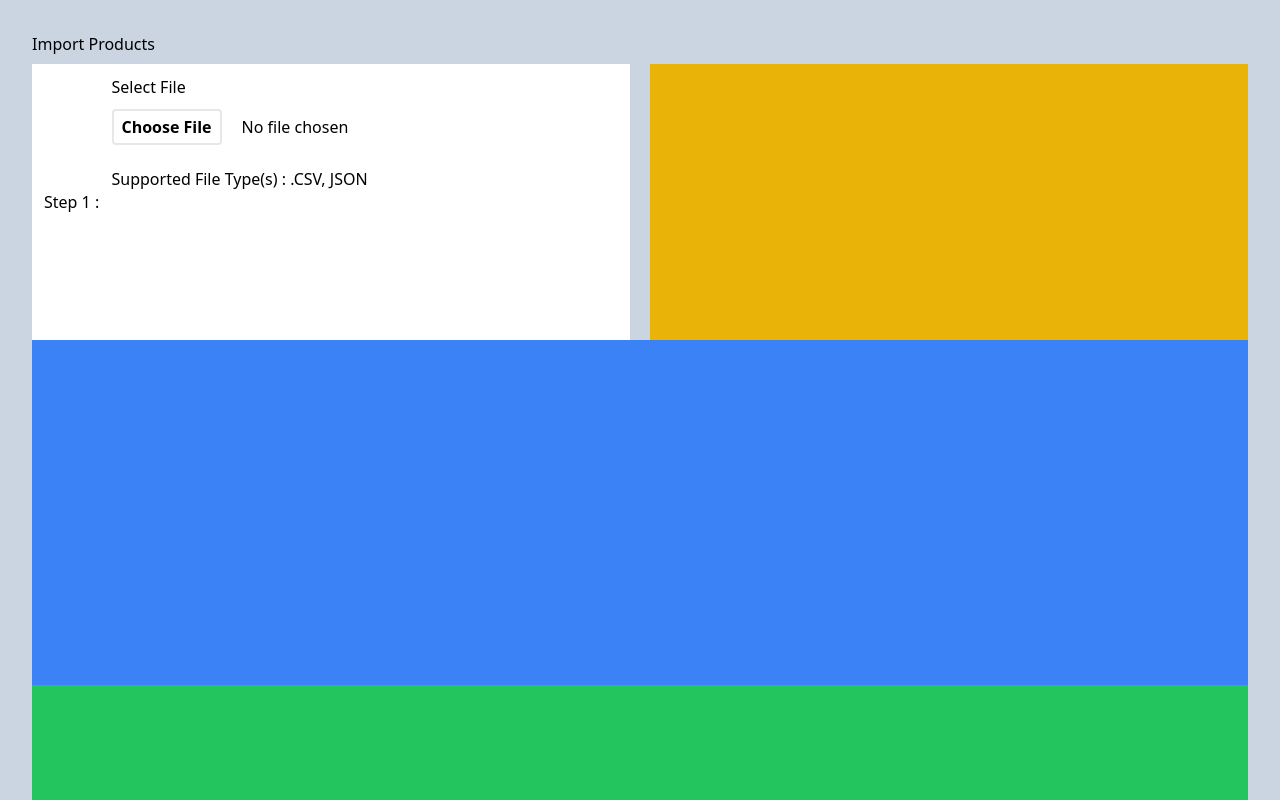
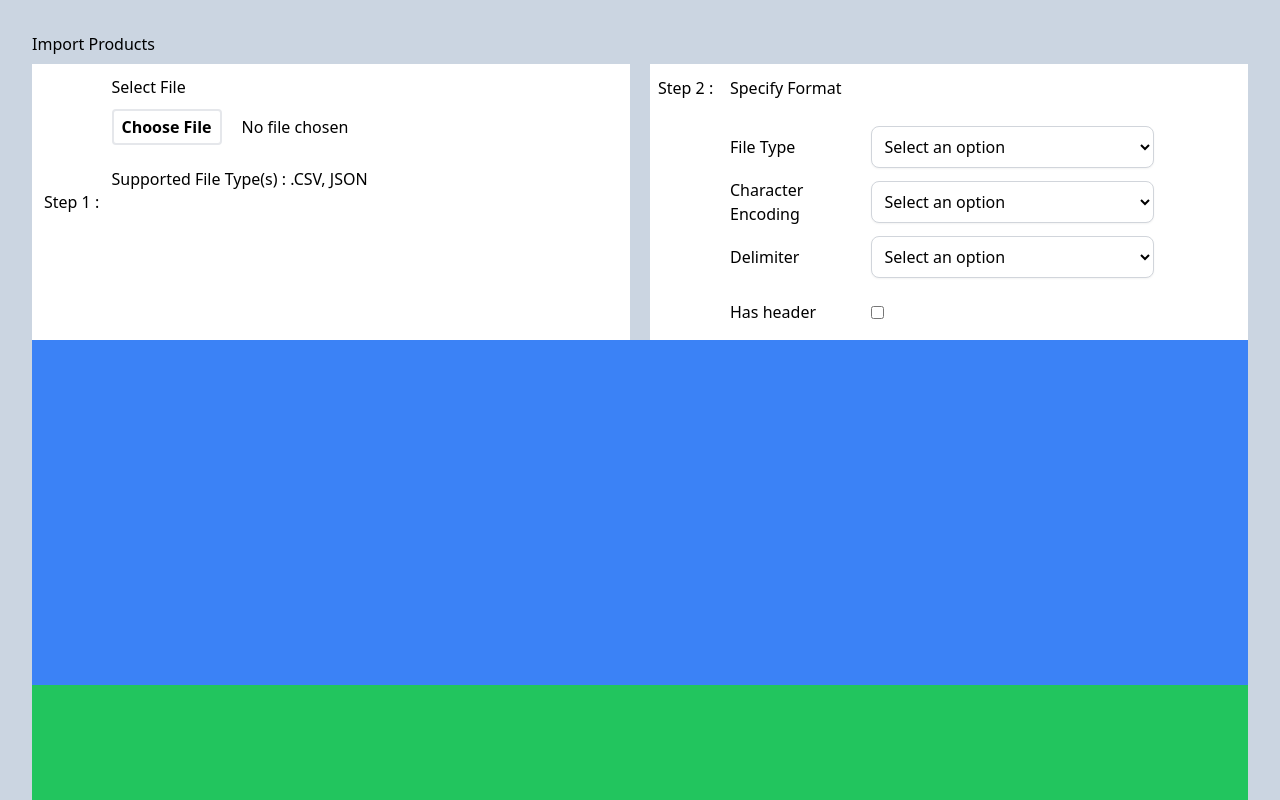
Before and after one commit to Unmesh3006/ZenTrades-Task2, a React (Create React App) app: page / in a window 1280 px wide. Built offline with nearby package versions, Linux system fonts and the light colour scheme.

Commit message:
completed the next block

```diff
--- a/src/components/page.component.tsx
+++ b/src/components/page.component.tsx
@@ -1,11 +1,22 @@
-import React from "react";
+import React,{useState} from "react";
 import Dropzone from "react-dropzone";
 import { toast } from "react-toastify";
 import "react-toastify/dist/ReactToastify.css";
+import { character_ecoding, delimiter, file_type } from "../util/constants";
 
 const Page: any = () => {
-  const [file, setFile] = React.useState<any>("No file chosen");
-  const [data, setData] = React.useState<any>([]);
+  const [file, setFile] = useState<any>("No file chosen");
+  const [data, setData] = useState<any>([]);
+  const [selectedItem, setSelectedItem] = useState("");
+
+  const handleSelectChange = (event: any) => {
+    if (event.target.value === "") {
+      setSelectedItem("");
+      return;
+    }
+
+    setSelectedItem(event.target.value);
+  };
 
   async function onDropFunc(acceptedFiles: any) {
     console.log(acceptedFiles[0].name);
@@ -86,7 +97,81 @@ const Page: any = () => {
                   </div>
                 </div>
               </div>
-              <div className="w-1/2 h-full bg-yellow-500 ml-5"></div>
+               <div className="w-1/2 h-full bg-white ml-5 flex">
+                <div className="w-16 h-full  flex justify-start pt-3 pl-2">
+                  Step 2 :
+                </div>
+                <div className="w-3/4 h-full">
+                  <div className="h-1/5 w-full flex items-center justify-start pb-2 pl-4">
+                    Specify Format
+                  </div>
+                  <div className="h-1/5 w-full  flex">
+                    <div className="h-full w-1/3  flex items-center pl-4">
+                      File Type
+                    </div>
+                    <div className="h-full w-2/3 flex items-center justify-center">
+                      <select
+                        value={selectedItem}
+                        onChange={handleSelectChange}
+                        className="w-full p-2 mx-2 border border-gray-300 bg-white rounded-lg shadow-sm focus:outline-none focus:border-indigo-500"
+                      >
+                        <option value="">Select an option</option>{" "}
+                        {file_type.map((item: any) => (
+                          <option key={item.name} value={item.name}>
+                            {item.name}
+                          </option>
+                        ))}
+                      </select>
+                    </div>
+                  </div>
+                  <div className="h-1/5 w-full  flex">
+                    <div className="h-full w-1/3  flex items-center pl-4">
+                      Character Encoding
+                    </div>
+                    <div className="h-full w-2/3 flex items-center justify-center">
+                      <select
+                        value={selectedItem}
+                        onChange={handleSelectChange}
+                        className="w-full p-2 mx-2 border border-gray-300 bg-white rounded-lg shadow-sm focus:outline-none focus:border-indigo-500"
+                      >
+                        <option value="">Select an option</option>{" "}
+                        {character_ecoding.map((item: any) => (
+                          <option key={item.name} value={item.name}>
+                            {item.name}
+                          </option>
+                        ))}
+                      </select>
+                    </div>
+                  </div>
+                  <div className="h-1/5 w-full  flex">
+                    <div className="h-full w-1/3  flex items-center pl-4">
+                      Delimiter
+                    </div>
+                    <div className="h-full w-2/3 flex items-center justify-center">
+                      <select
+                        value={selectedItem}
+                        onChange={handleSelectChange}
+                        className="w-full p-2 mx-2 border border-gray-300 bg-white rounded-lg shadow-sm focus:outline-none focus:border-indigo-500"
+                      >
+                        <option value="">Select an option</option>{" "}
+                        {delimiter.map((item: any) => (
+                          <option key={item.name} value={item.name}>
+                            {item.name}
+                          </option>
+                        ))}
+                      </select>
+                    </div>
+                  </div>
+                  <div className="h-1/5 w-full  flex">
+                    <div className="h-full w-1/3  flex items-center pl-4">
+                      Has header
+                    </div>
+                    <div className="h-full w-2/3 flex items-center justify-start pl-2">
+                      <input type="checkbox" />
+                    </div>
+                  </div>
+                </div>
+              </div>
             </div>
             <div className="w-full h-1/2 bg-blue-500"></div>
             <div className="w-full h-1/6 bg-green-500"></div>
--- /dev/null
+++ b/src/util/constants.tsx
@@ -0,0 +1,56 @@
+export const file_type = [
+  {
+    name: "CSV",
+    value: "csv",
+  },
+  {
+    name: "JSON",
+    value: "json",
+  },
+];
+
+export const character_ecoding = [
+  {
+    name: "UTF-8",
+    value: "utf-8",
+  },
+  {
+    name: "UTF-16",
+    value: "utf-16",
+  },
+  {
+    name: "UTF-32",
+    value: "utf-32",
+  },
+  {
+    name: "ISO-8859-1",
+    value: "iso-8859-1",
+  },
+  {
+    name: "Windows-1252",
+    value: "windows-1252",
+  },
+];
+
+export const delimiter = [
+  {
+    name: "Comma",
+    value: ",",
+  },
+  {
+    name: "Semicolon",
+    value: ";",
+  },
+  {
+    name: "Tab",
+    value: "\t",
+  },
+  {
+    name: "Pipe",
+    value: "|",
+  },
+  {
+    name: "Space",
+    value: " ",
+  },
+];
```
